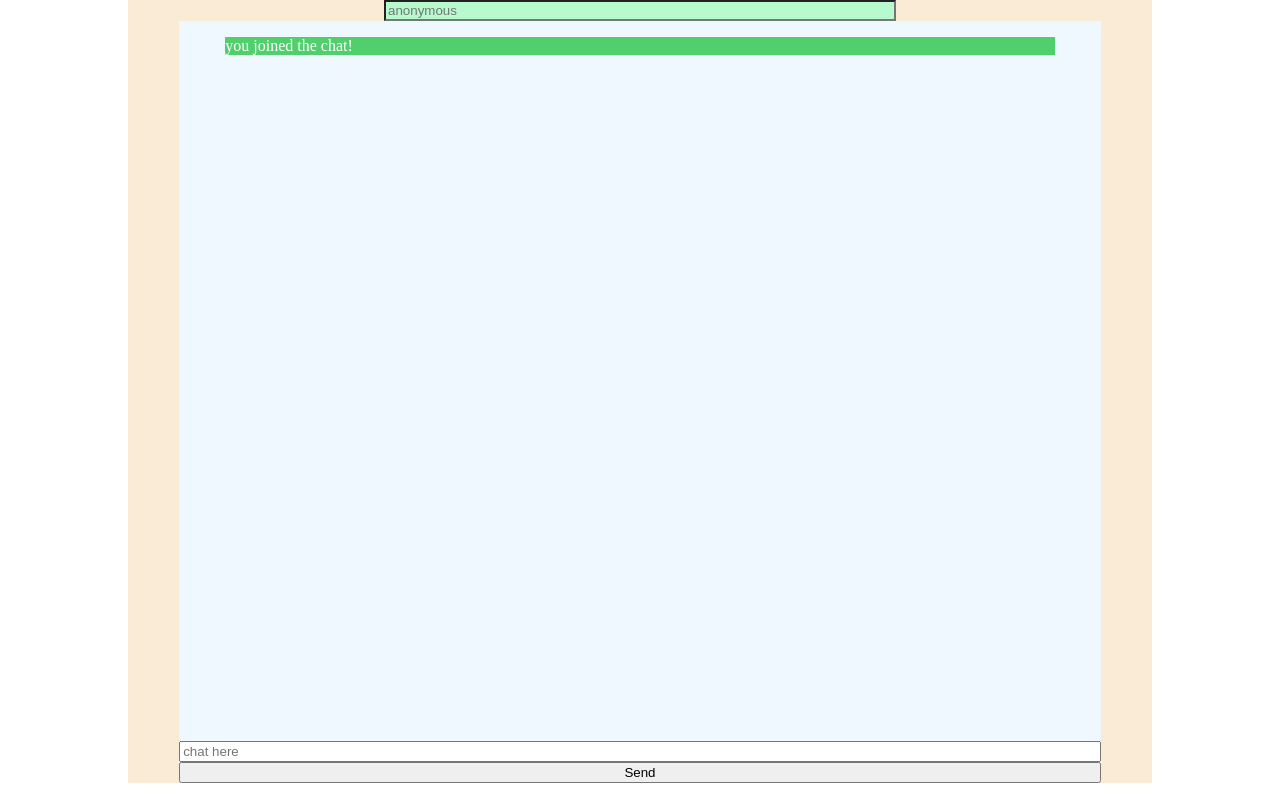
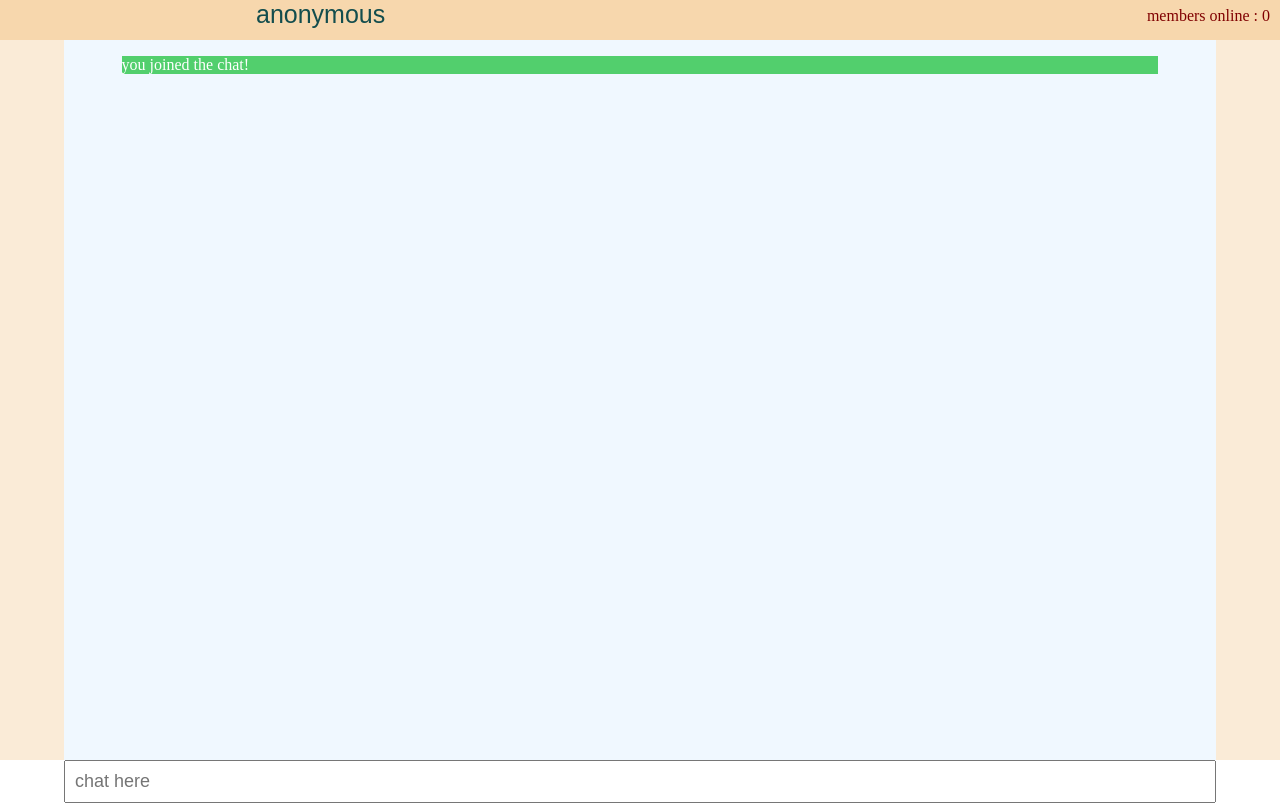
Before and after one commit to Varshneyabhushan/chatingplace, a website: page public/room.html in a window 1280 px wide. Drawn offline with nearby package versions, Linux system fonts and the light colour scheme; no server answers.

Commit message:
Changed UI

```diff
--- a/public/room.html
+++ b/public/room.html
@@ -3,15 +3,13 @@
         <link rel="stylesheet" href="style.css">
     </head>
     <body>
-        <div id="all">
-            <input type="text" placeholder="anonymous" id="id">
-            <div id="chat">
-
-            </div>
-            <div id="ctrls">
-                <input type="text" id="textbox" placeholder="chat here">
-                <button id="send">Send</button>
-            </div>
+        <div id="top">
+            <div id="name">anonymous</div>
+            <div id="count">members online : 0</div>
+        </div>
+        <div id="all"><div id="chat"></div></div>
+        <div id="ctrls">
+            <input type="text" id="textbox" placeholder="chat here">
         </div>
         <script src="/socket.io/socket.io.js"></script>
         <script src="script.js"></script>
--- a/public/script.js
+++ b/public/script.js
@@ -1,5 +1,5 @@
 var sendbtn = document.getElementById("send")
-const username = document.getElementById("id")
+const username = document.getElementById("name")
 const messagebox = document.getElementById("textbox")
 const badge = document.createElement('p')
 const chat = document.getElementById('chat')
@@ -31,10 +31,8 @@ function Timer(val){
     }
 }
 
-const timer = new Timer(400)
+const timer = new Timer(700)
 
-
-sendbtn.addEventListener('click',send)
 messagebox.addEventListener('onkeypress',send)
 
 messagebox.addEventListener("keyup", function(event) {
@@ -59,8 +57,8 @@ socket.on('typing',function(){
 })
 
 function send(){
-    if(username.value == "") username.value = "anonymous"
-    var msg = { "sender" : username.value,"message" : messagebox.value }
+    if(username.innerText == "") username.innerText = "anonymous"
+    var msg = { "sender" : username.innerText,"message" : messagebox.value }
     appendMessage(msg)
     postMessage(msg)
     messagebox.value = ""
--- a/public/style.css
+++ b/public/style.css
@@ -16,16 +16,9 @@ body {
 }
 
 #all {
-    width: 80%;
-    margin-left: auto;
-    margin-right: auto;
+    width: 100%;
 }
 
-#id {
-    background: rgb(182, 250, 205);
-    width: 50%;
-    margin-left: 25%;
-}
 
 div#chat {
     margin-left: 5%;
@@ -37,7 +30,42 @@ div#chat {
     width: 90%;
     margin-left: 5%;
     margin-right: 5%;
-    display: inline-grid;
+    display: flex;
+}
+
+#id {
+    width: 15%;
+    background: rgb(182, 250, 205);
+    text-align: center;
+}
+
+#top {
+    background: rgb(247, 215, 173);
+    height: 5%;
+}
+
+#name {
+    font-size: 25px;
+    font-family: sans-serif;
+    color: rgb(19, 77, 77);
+    margin-left: 20%;
+}
+
+#textbox {
+    width: -webkit-fill-available;
+    padding: 9px;
+    font-size: 18px;
+}
+
+#count {
+    margin-left: auto;
+    margin-right: 10px;
+    margin-top: 7px;
+    color: maroon;
+}
+
+div#top {
+    display: flex;
 }
 
 .msgobj {
```
